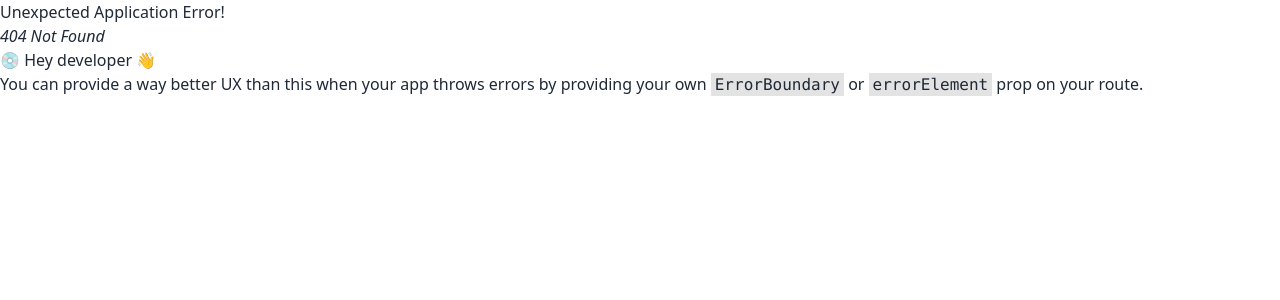
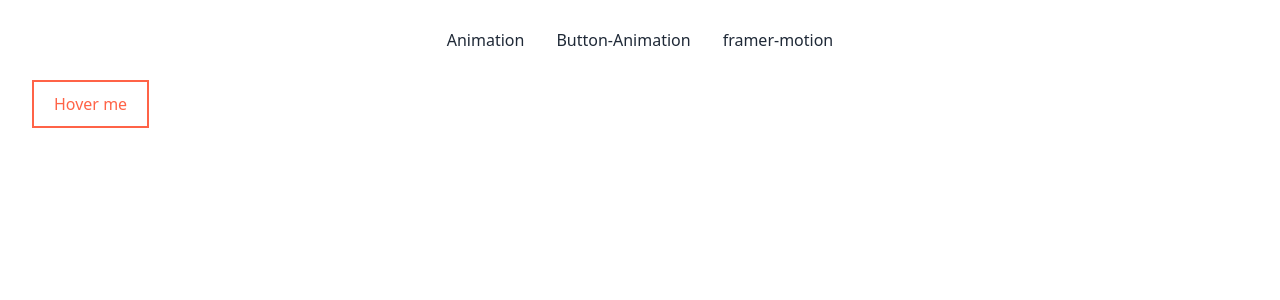
Before and after one commit to ashr-aful007/explore-animation, a React (Vite) app: page /btnAnimation in a window 1280 px wide. Before the commit this address had no page. Shown: the top 300 px of the page. Built offline with nearby package versions, Linux system fonts and the light colour scheme.

Commit message:
add button-animation

```diff
--- a/src/assets/router/Router.jsx
+++ b/src/assets/router/Router.jsx
@@ -5,6 +5,7 @@ import {
 import Layout from "../layout/Layout";
 import Home from "../../pages/Home/Home";
 import FnAnimation from "../../pages/FnAnimation/FnAnimation";
+import ButtonAnimation from "../../pages/Button-Animation/ButtonAnimation";
 
    const router = createBrowserRouter([
      {
@@ -18,6 +19,10 @@ import FnAnimation from "../../pages/FnAnimation/FnAnimation";
           {
             path: '/fnAnimation',
             element: <FnAnimation></FnAnimation>
+          },
+          {
+            path: '/btnAnimation',
+            element: <ButtonAnimation></ButtonAnimation>
           }
        ]
      }
--- /dev/null
+++ b/src/pages/Button-Animation/Button-Animation.css
@@ -0,0 +1,12 @@
+.btn-animation{
+     border: 2px solid tomato;
+     color: tomato;
+     padding: 10px 20px;
+     background-color: transparent;
+     transition-duration: 500ms;
+     transition-timing-function: ease; /* It starts slow, accelerates in the middle, and then slows down towards the end, creating a smooth and natural motion.*/
+}                                       /*The "ease-in" timing function starts the animation slowly and accelerates as it progresses.*/
+                                        /*The "ease-out" timing function starts the animation quickly and decelerates towards the end.*/
+.btn-animation:hover{
+     transform: scale(1.05);
+}
--- /dev/null
+++ b/src/pages/Button-Animation/ButtonAnimation.jsx
@@ -0,0 +1,11 @@
+import './Button-Animation.css'
+
+function ButtonAnimation() {
+  return (
+    <div className="btn-main">
+     <button className='btn-animation ml-8'>Hover me</button>
+    </div>
+  )
+}
+
+export default ButtonAnimation
--- a/src/pages/Home/Home.css
+++ b/src/pages/Home/Home.css
@@ -172,4 +172,5 @@
 
 .box-12:hover{
      transform: rotateY(-45deg) /*we can also use this property for nigative value*/
+                                   /*When we use X wise 90deg for this property */
 }
--- a/src/pages/Navbar/Navbar.jsx
+++ b/src/pages/Navbar/Navbar.jsx
@@ -5,7 +5,7 @@ import Home from "../Home/Home"
 function Navbar() {
   return (
     <div>
-      <div className="navbar bg-base-100">
+      {/* <div className="navbar bg-base-100">
   <div className="navbar-start">
     <div className="dropdown">
       <div tabIndex={0} role="button" className="btn btn-ghost lg:hidden">
@@ -21,7 +21,12 @@ function Navbar() {
        <Link to="/fnAnimation">Fundamental Animation</Link>
     </ul>
   </div>
-</div>
+</div> */}
+    <div className="flex items-center justify-center gap-8 h-20 ">
+      <Link to="/">Animation</Link>
+      <Link to="/btnAnimation">Button-Animation</Link>
+      <Link to="/fnAnimation">framer-motion</Link>
+    </div>
     </div>
   )
 }
```
Also changed, not shown: src/pages/Button-Animation/Button-Animation.jsx (added).
